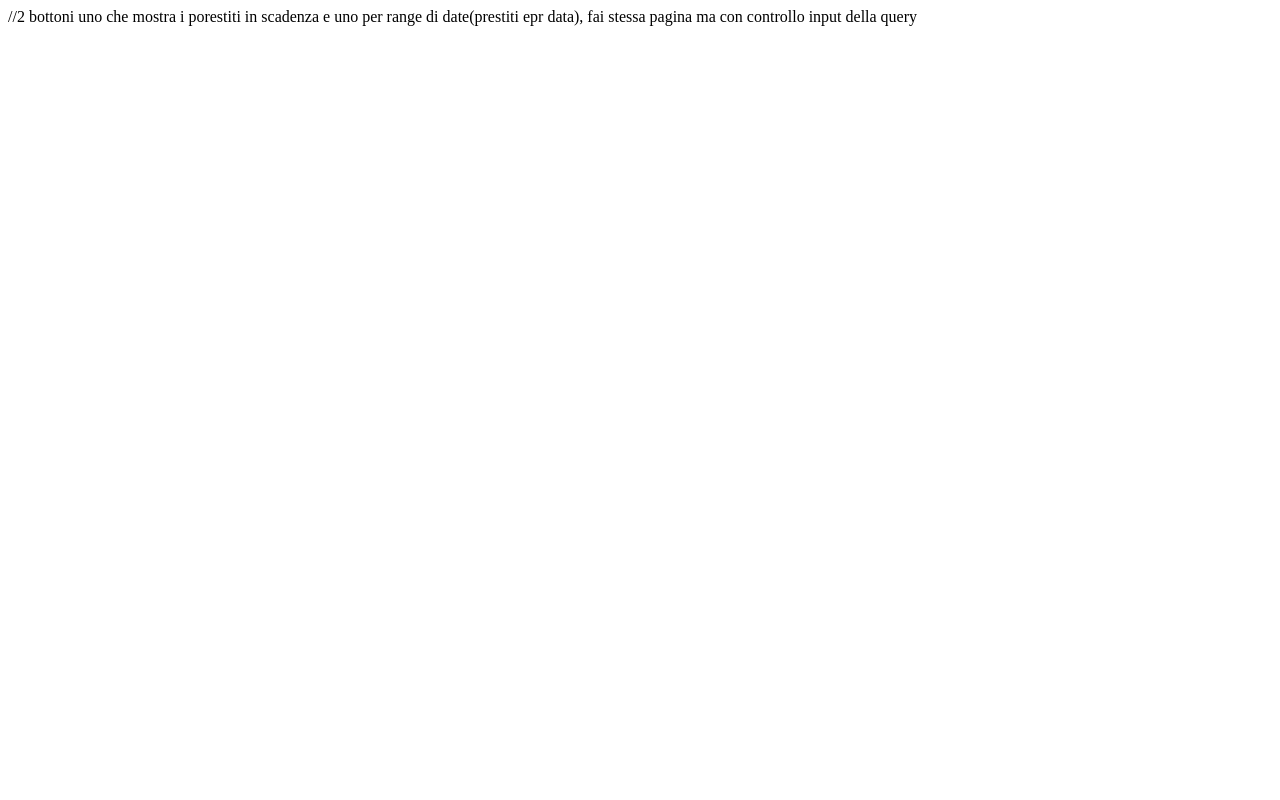
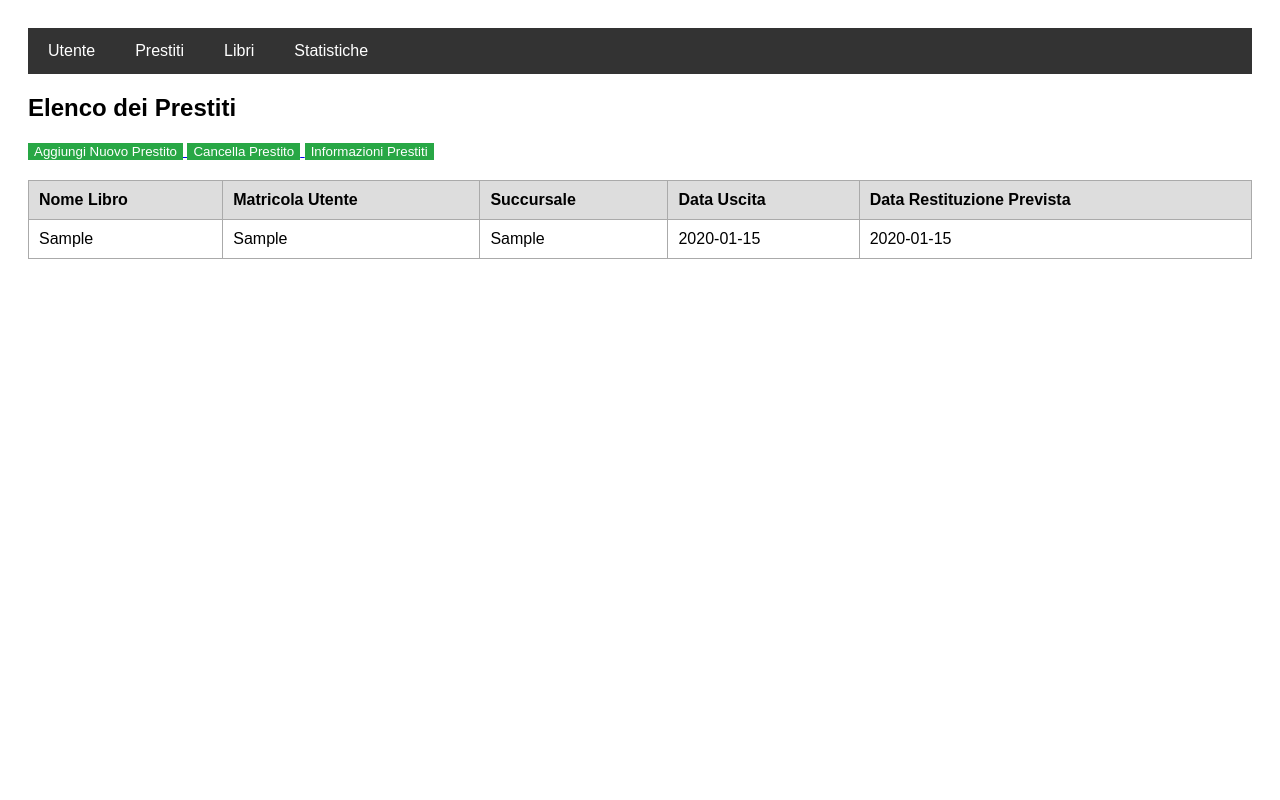
Before and after one commit to Pirraa/Biblioteca, a PHP site: page /prestiti.php in a window 1280 px wide. Run offline with PHP 8.4, Linux system fonts and the light colour scheme; tables that the repository leaves empty hold one stand-in row (values such as "Sample post").

Commit message:
Update prestiti.php

```diff
--- a/progetto_biblioteca/prestiti.php
+++ b/progetto_biblioteca/prestiti.php
@@ -1 +1,98 @@
-//2 bottoni uno che mostra i porestiti in scadenza e uno per range di date(prestiti epr data), fai stessa pagina ma con controllo input della query
+<?php
+require_once("strumenti/connect.php"); // Connessione al DB
+include("strumenti/navbar.php");         // Navbar
+?>
+
+
+<!DOCTYPE html>
+<html>
+<head>
+    <title>Elenco Prestiti</title>
+    <style>
+        body { font-family: Arial; padding: 20px; }
+        table {
+            border-collapse: collapse;
+            width: 100%;
+            margin-top: 20px;
+        }
+        th, td {
+            border: 1px solid #aaa;
+            padding: 10px;
+            text-align: left;
+        }
+        th {
+            background-color: #ddd;
+        }
+        button {
+            background-color: #28a745;
+            color: white;
+            border: none;
+            cursor: pointer;
+        }
+        button:hover {
+            background-color: #218838;
+        }
+    </style>
+</head>
+<body>
+
+<h2>Elenco dei Prestiti</h2>
+
+<a href="inserisci_prestito.php">
+    <button>Aggiungi Nuovo Prestito</button>
+</a>
+
+<a href="cancella_prestito.php">
+    <button>Cancella Prestito</button>
+</a>
+
+<a href="prestiti_per_data.php">
+    <button>Informazioni Prestiti</button>
+</a>
+
+<?php
+// Query per ottenere tutti i dati della tabella Prestito con il titolo del libro
+$query = "
+    SELECT
+        Prestito.matricola,
+        Prestito.succursale,
+        Prestito.data_uscita,
+        Prestito.data_restituzione_prevista,
+        Libro.titolo AS nome_libro
+    FROM
+        Biblioteca.Prestito
+    JOIN
+        Biblioteca.Libro ON Prestito.id_libro = Libro.id_libro
+";
+
+$result = mysqli_query($link, $query);
+
+// Verifica se ci sono risultati
+if (mysqli_num_rows($result) > 0) {
+    echo "<table>";
+    echo "<tr>
+            <th>Nome Libro</th>
+            <th>Matricola Utente</th>
+            <th>Succursale</th>
+            <th>Data Uscita</th>
+            <th>Data Restituzione Prevista</th>
+          </tr>";
+
+    while ($row = mysqli_fetch_assoc($result)) {
+        echo "<tr>";
+        echo "<td>" . htmlspecialchars($row["nome_libro"]) . "</td>";
+        echo "<td>" . htmlspecialchars($row["matricola"]) . "</td>";
+        echo "<td>" . htmlspecialchars($row["succursale"]) . "</td>";
+        echo "<td>" . htmlspecialchars($row["data_uscita"]) . "</td>";
+        echo "<td>" . htmlspecialchars($row["data_restituzione_prevista"]) . "</td>";
+        echo "</tr>";
+    }
+
+    echo "</table>";
+} else {
+    echo "<p>Nessun prestito trovato.</p>";
+}
+?>
+
+</body>
+</html>
```
